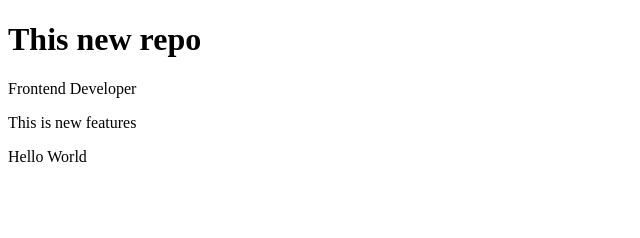
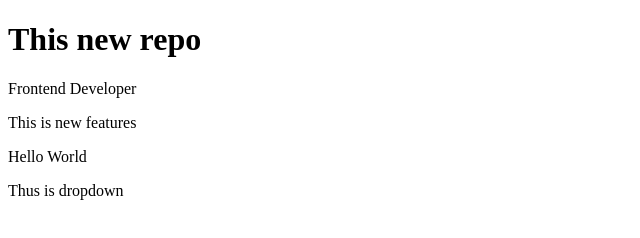
Before and after one commit to amankush1008/LocalRepo, a plain HTML site: page index.html in a window 1280 px wide. Shown: the whole page, without its empty margins (0-640 px from the left). Drawn offline with Linux system fonts and the light colour scheme.

```diff
--- a/index.html
+++ b/index.html
@@ -10,5 +10,6 @@
     <p>Frontend Developer</p>
     <p>This is new features</p>
     <p>Hello World</p>
+    <p>Thus is dropdown</p>
 </body>
 </html>
```
